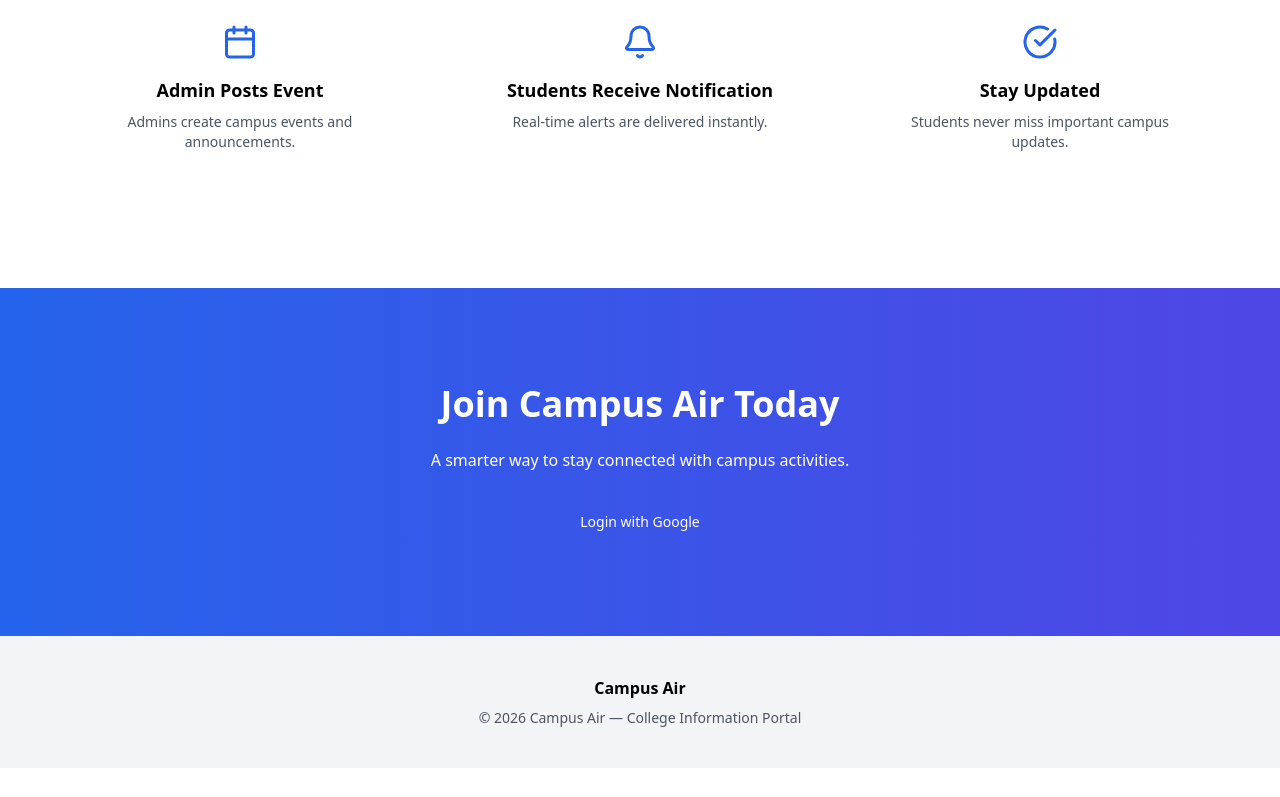
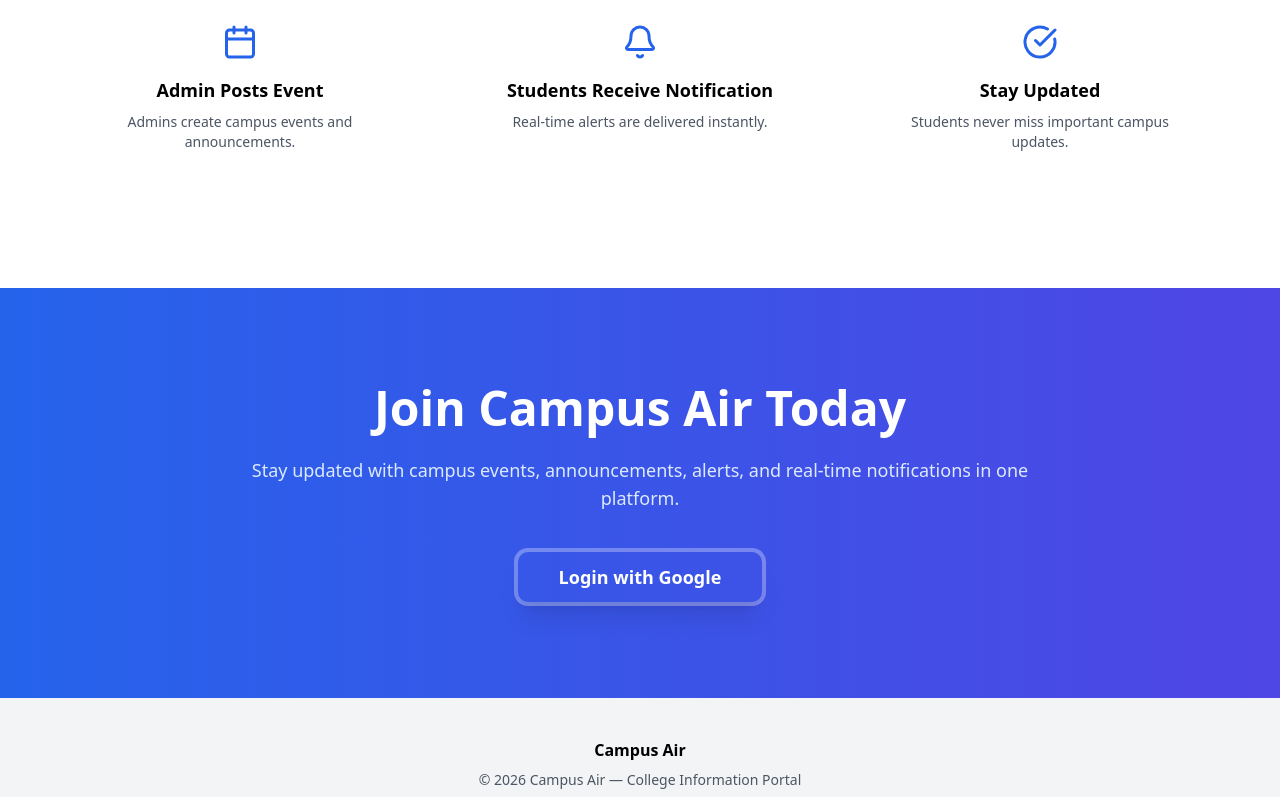
Before and after one commit to Nitesh-N-D/Campus-Air, a React (Vite) app in the folder frontend/: page / in a window 1280 px wide. Shown: the part 2000-2797 px from the top of the page. Before the commit the page ends 2768 px from the top, so only its background shows below. Built offline with nearby package versions, Linux system fonts and the light colour scheme; no server answers.

Commit message:
cta change

```diff
--- a/frontend/src/components/landing/CTA.jsx
+++ b/frontend/src/components/landing/CTA.jsx
@@ -1,24 +1,72 @@
 import { Button } from "@/components/ui/button";
 import { Link } from "react-router-dom";
+import { motion } from "framer-motion";
 
 function CTA() {
 
   return (
-    <section className="py-24 bg-gradient-to-r from-blue-600 to-indigo-600 text-white text-center">
+    <section className="relative py-24 bg-gradient-to-r from-blue-600 to-indigo-600 text-white text-center overflow-hidden">
 
-      <h2 className="text-4xl font-bold mb-6">
-        Join Campus Air Today
-      </h2>
+      {/* subtle background glow */}
 
-      <p className="mb-8">
-        A smarter way to stay connected with campus activities.
-      </p>
+      <div className="absolute inset-0 -z-10">
 
-      <Link to="/login">
-        <Button size="lg" variant="secondary">
-          Login with Google
-        </Button>
-      </Link>
+        <div className="absolute w-[500px] h-[500px] bg-white/20 blur-3xl rounded-full top-[-150px] left-[25%]" />
+
+        <div className="absolute w-[400px] h-[400px] bg-white/20 blur-3xl rounded-full bottom-[-120px] right-[25%]" />
+
+      </div>
+
+      <div className="max-w-4xl mx-auto px-6">
+
+        <motion.h2
+          initial={{ opacity:0, y:30 }}
+          whileInView={{ opacity:1, y:0 }}
+          transition={{ duration:0.6 }}
+          className="text-4xl md:text-5xl font-bold mb-6"
+        >
+          Join Campus Air Today
+        </motion.h2>
+
+        <motion.p
+          initial={{ opacity:0 }}
+          whileInView={{ opacity:1 }}
+          transition={{ delay:0.2 }}
+          className="text-lg text-blue-100 mb-10"
+        >
+          Stay updated with campus events, announcements,
+          alerts, and real-time notifications in one platform.
+        </motion.p>
+
+        {/* Highlighted Login Button */}
+
+        <motion.div
+          initial={{ opacity:0, scale:0.9 }}
+          whileInView={{ opacity:1, scale:1 }}
+          transition={{ delay:0.3 }}
+        >
+
+          <Link to="/login">
+
+            <Button
+              size="lg"
+              variant="secondary"
+              className="
+              text-lg font-semibold px-10 py-6
+              shadow-xl
+              hover:scale-105 hover:shadow-2xl
+              transition
+              ring-4 ring-white/30
+              "
+            >
+              Login with Google
+            </Button>
+
+          </Link>
+
+        </motion.div>
+
+      </div>
 
     </section>
   );
--- a/frontend/src/components/landing/Stats.jsx
+++ b/frontend/src/components/landing/Stats.jsx
@@ -16,7 +16,7 @@ function Stats() {
         <div>
           <h2 className="text-5xl font-bold text-blue-600">
 
-            {inView && <CountUp end={1200} duration={2} />}+
+            {inView && <CountUp end={100} duration={2} />}+
 
           </h2>
 
```
